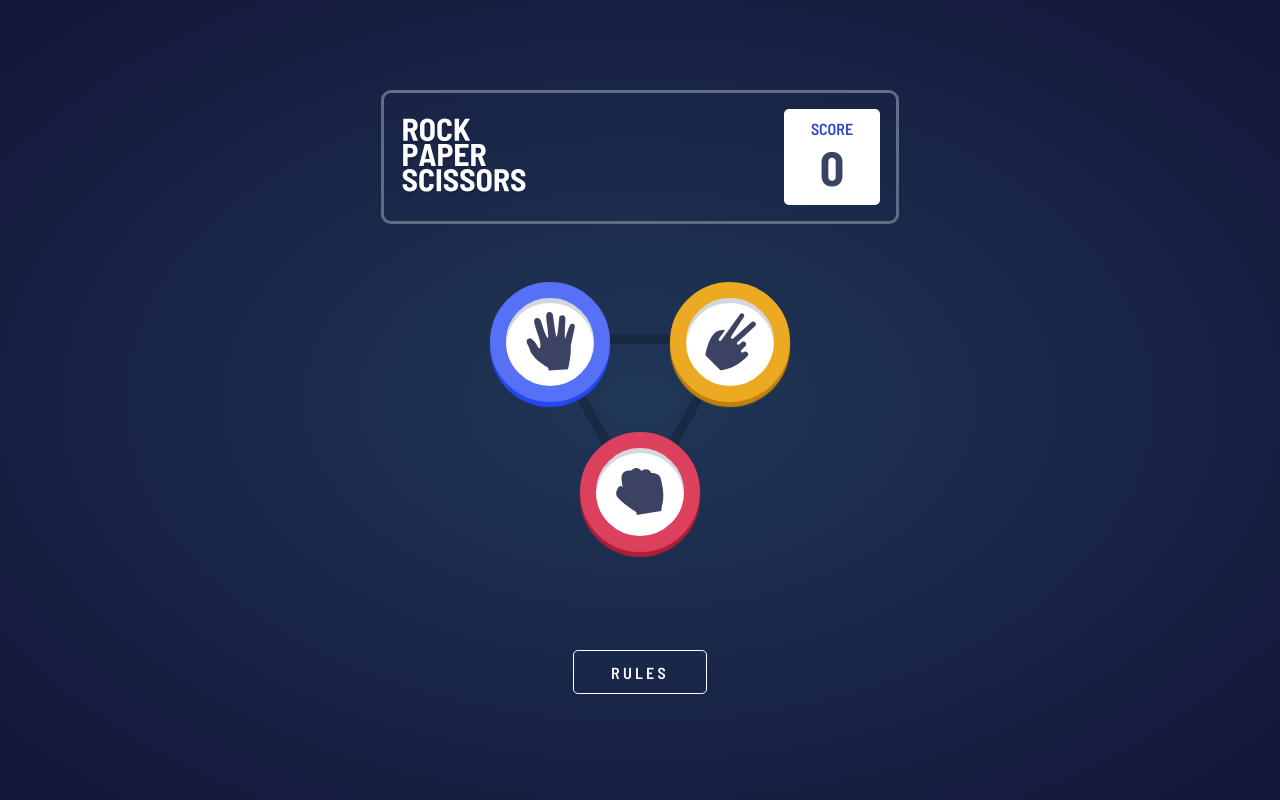
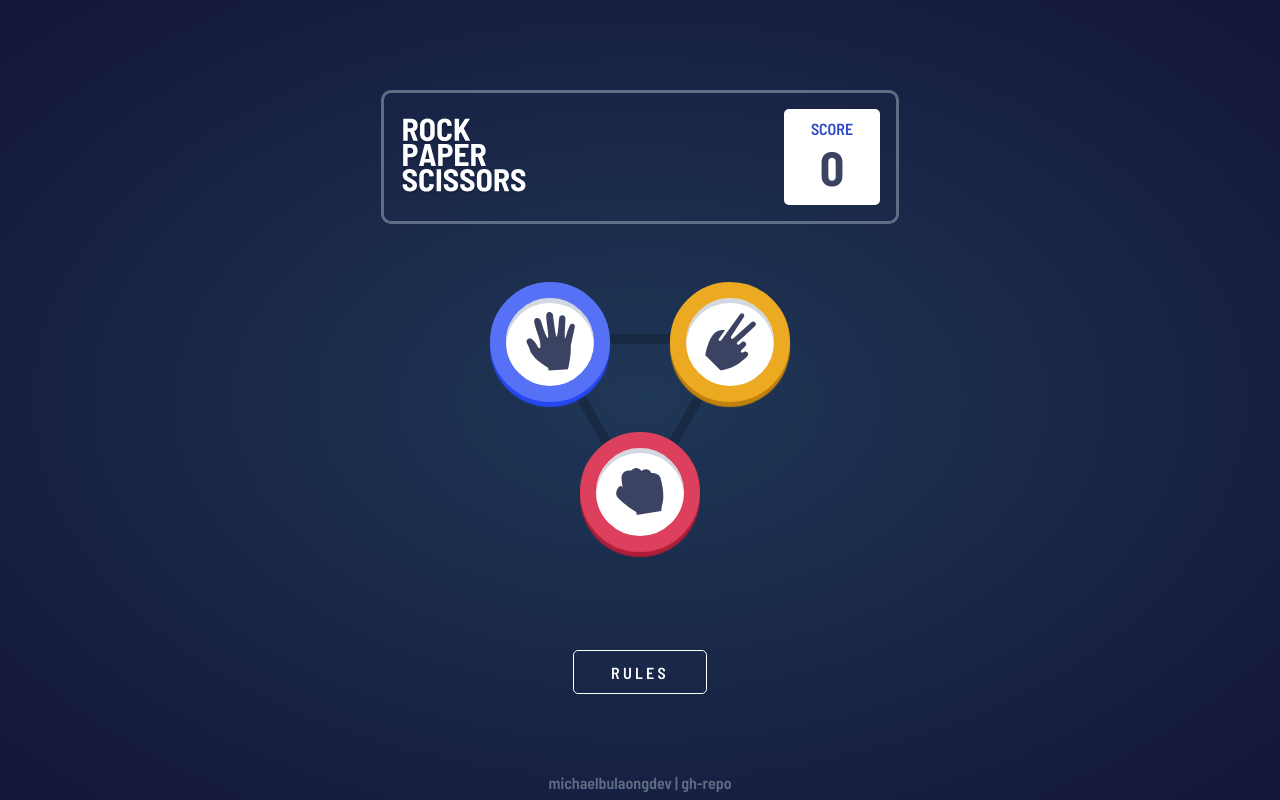
Before and after one commit to michaelbulaongdev/fm011-rock-paper-scissors, a React (Create React App) app: page / in a window 1280 px wide. Built offline with nearby package versions, Linux system fonts and the light colour scheme.

Commit message:
link to repo

```diff
--- a/src/App.css
+++ b/src/App.css
@@ -278,3 +278,19 @@
 	cursor: pointer;
 	box-shadow: 0px 0px 10px var(--headerOutline);
 }
+
+.footer-container {
+	position: absolute;
+	bottom: 1vh;
+}
+
+.footer {
+	color: var(--headerOutline);
+	text-decoration: none;
+	transition: ease-in 0.3s;
+}
+
+.footer:hover {
+	cursor: pointer;
+	color: white;
+}
--- a/src/App.js
+++ b/src/App.js
@@ -72,6 +72,15 @@ function App() {
 				<GameSection handleClick={handleClick} />
 			)}
 			<RulesModal />
+			<footer className='footer-container'>
+				<a
+					className='footer'
+					href='https://github.com/michaelbulaongdev/fm011-rock-paper-scissors'
+					target='_blank'
+					rel='noreferrer'>
+					michaelbulaongdev | gh-repo
+				</a>
+			</footer>
 		</main>
 	);
 }
```
